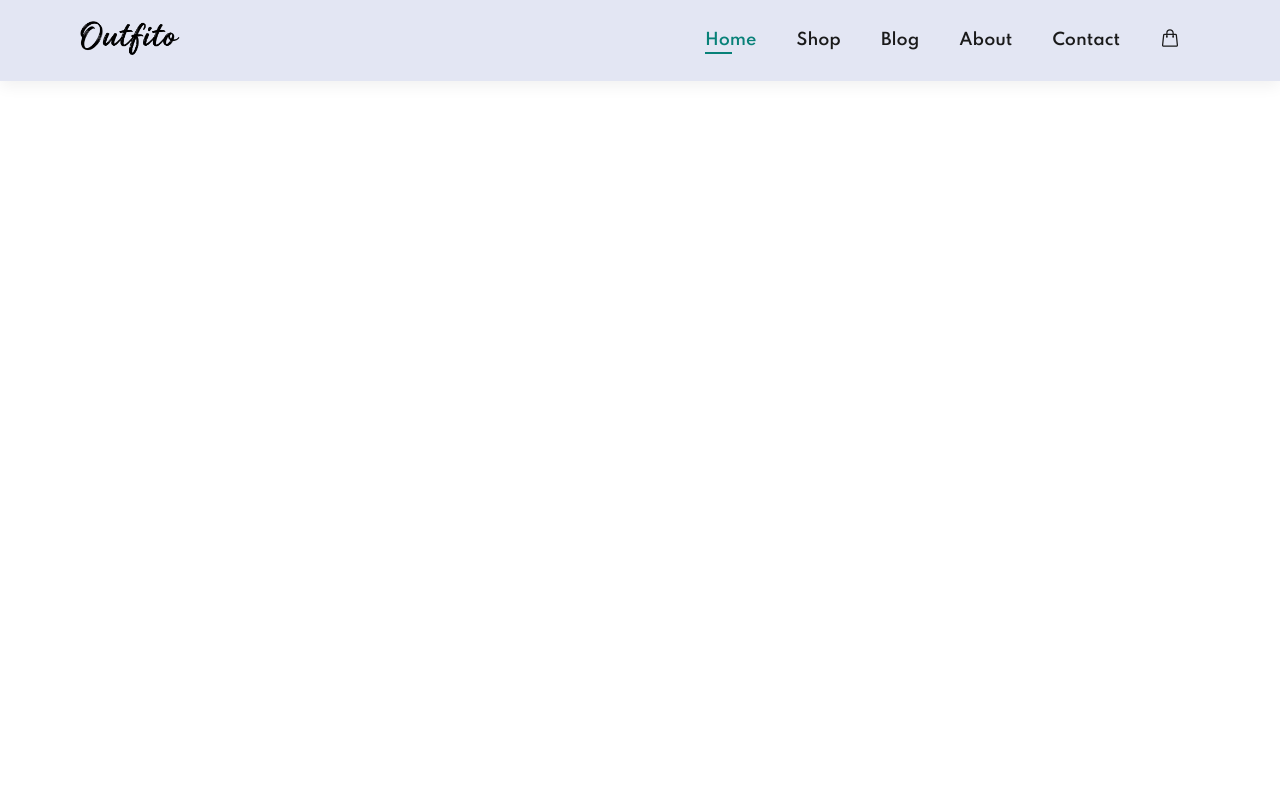
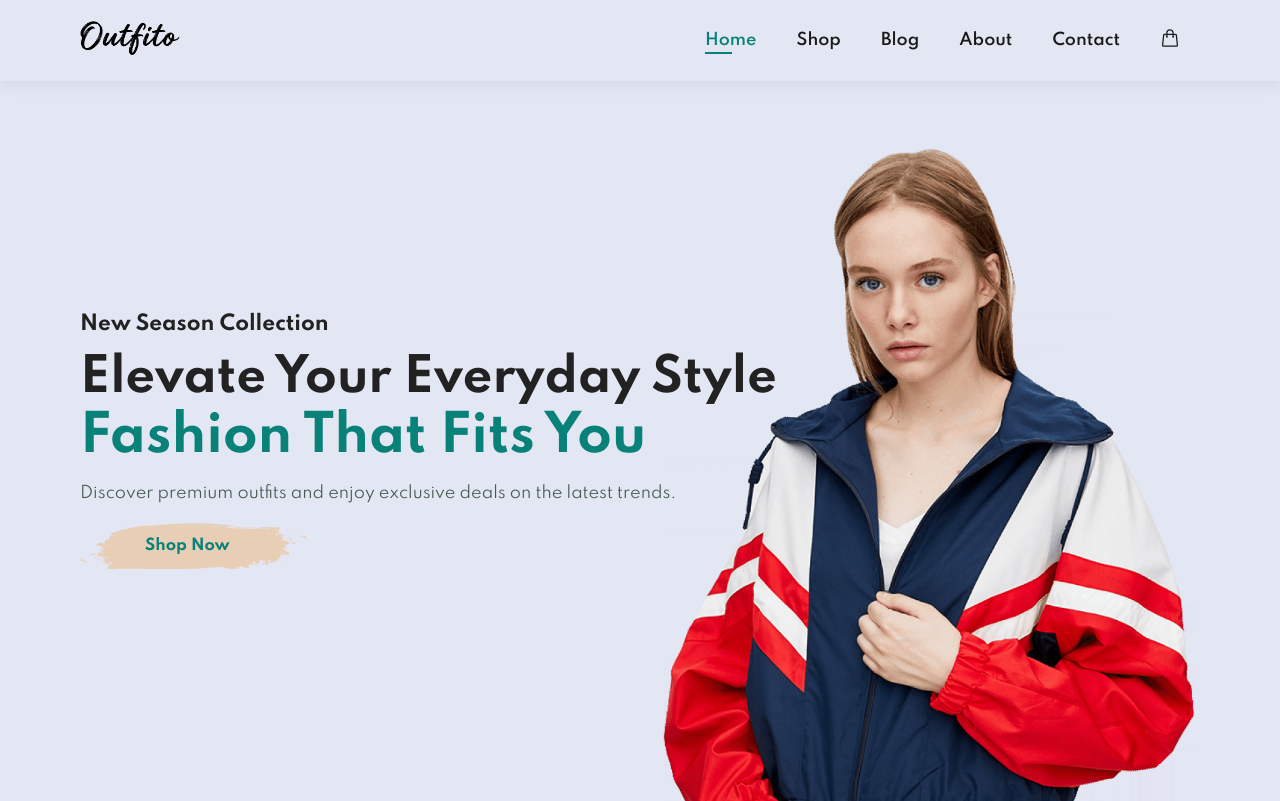
Before and after one commit to ArafatCMT/Outfito, a plain HTML site: page index.html in a window 1280 px wide. Drawn offline with Linux system fonts and the light colour scheme.

Commit message:
create hero section

```diff
--- a/index.html
+++ b/index.html
@@ -36,8 +36,8 @@
                 </li>
                 <li>
                     <a href="cart.html">
-                        <svg xmlns="http://www.w3.org/2000/svg" fill="none" viewBox="0 0 24 24"
-                            stroke-width="1.5" stroke="currentColor" class="size-6">
+                        <svg xmlns="http://www.w3.org/2000/svg" fill="none" viewBox="0 0 24 24" stroke-width="1.5"
+                            stroke="currentColor" class="size-6">
                             <path stroke-linecap="round" stroke-linejoin="round"
                                 d="M15.75 10.5V6a3.75 3.75 0 1 0-7.5 0v4.5m11.356-1.993 1.263 12c.07.665-.45 1.243-1.119 1.243H4.25a1.125 1.125 0 0 1-1.12-1.243l1.264-12A1.125 1.125 0 0 1 5.513 7.5h12.974c.576 0 1.059.435 1.119 1.007ZM8.625 10.5a.375.375 0 1 1-.75 0 .375.375 0 0 1 .75 0Zm7.5 0a.375.375 0 1 1-.75 0 .375.375 0 0 1 .75 0Z" />
                         </svg>
@@ -47,6 +47,16 @@
             </ul>
         </div>
     </section>
+
+    <!-- Hero Section  -->
+    <section id="hero">
+        <h4>New Season Collection</h4>
+        <h2>Elevate Your Everyday Style</h2>
+        <h1>Fashion That Fits You</h1>
+        <p>Discover premium outfits and enjoy exclusive deals on the latest trends.</p>
+        <button>Shop Now</button>
+
+    </section>
     <!-- Link with script file  -->
     <script src="script.js"></script>
 </body>
--- a/style.css
+++ b/style.css
@@ -55,6 +55,10 @@ body {
     padding: 20px 80px;
     background: #E3E6F3;
     box-shadow: 0 5px 15px rgba(0, 0, 0, 0.06);
+    position:sticky;
+    top: 0;
+    left: 0;
+    z-index: 999;
 }
 #header .logo{
     width: 100px;
@@ -95,3 +99,33 @@ svg{
     height: 20px;
     color: #1a1a1a;
 }
+/* Hero Section Styling  */
+#hero{
+    background: url("images/hero4.png");
+    height: 90vh;
+    width: 100%;
+    background-position: top 25% right 0;
+    background-size: cover;
+    padding: 0 80px;
+    display: flex;
+    align-items: flex-start;
+    justify-content: center;
+    flex-direction: column;
+}
+#hero h4{
+    padding-bottom: 15px;
+}
+#hero h1{
+    color: #088178;
+}
+#hero button{
+    background: url(images/button.png);
+    background-color: transparent;
+    color: #088178;
+    border: 0;
+    padding: 14px 80px 14px 65px;
+    background-repeat: no-repeat;
+    cursor: pointer;
+    font-weight: 700;
+    font-size: 15px;
+}
```
